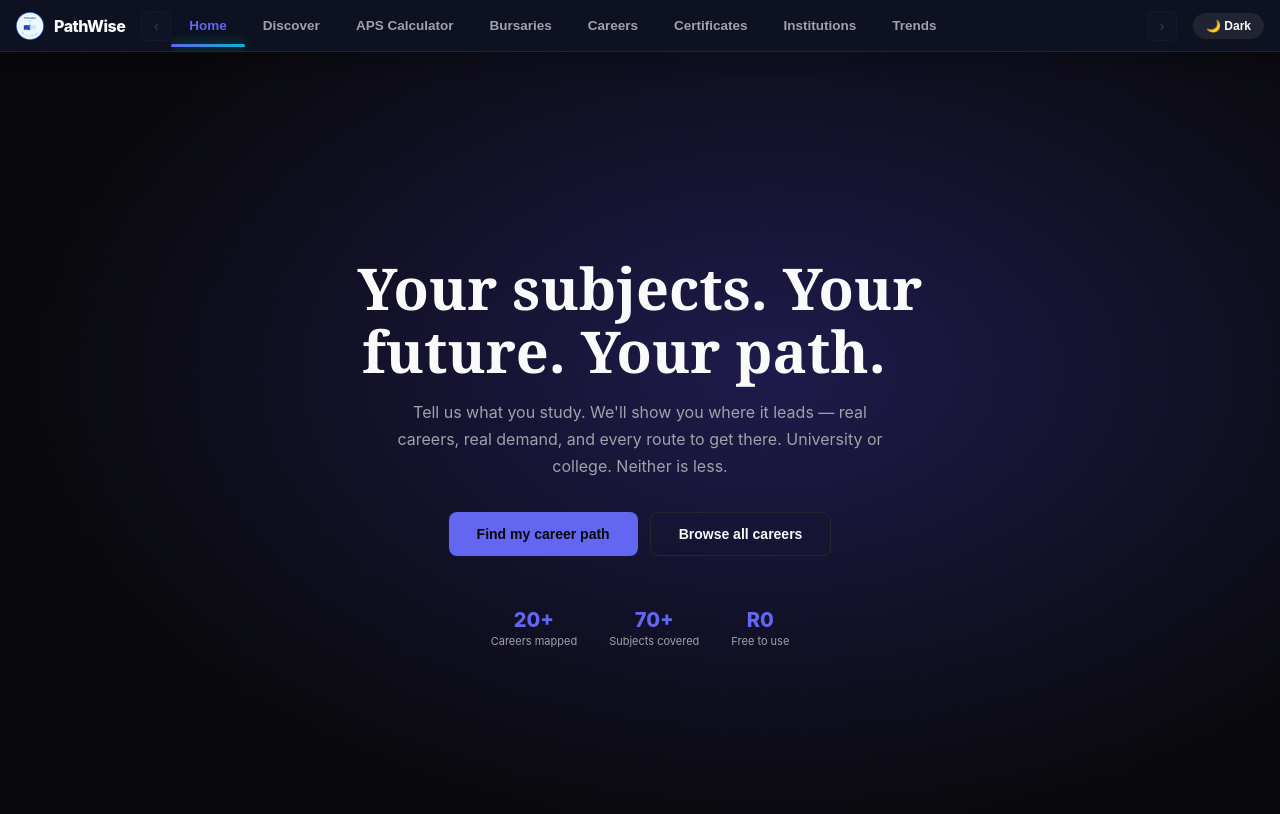
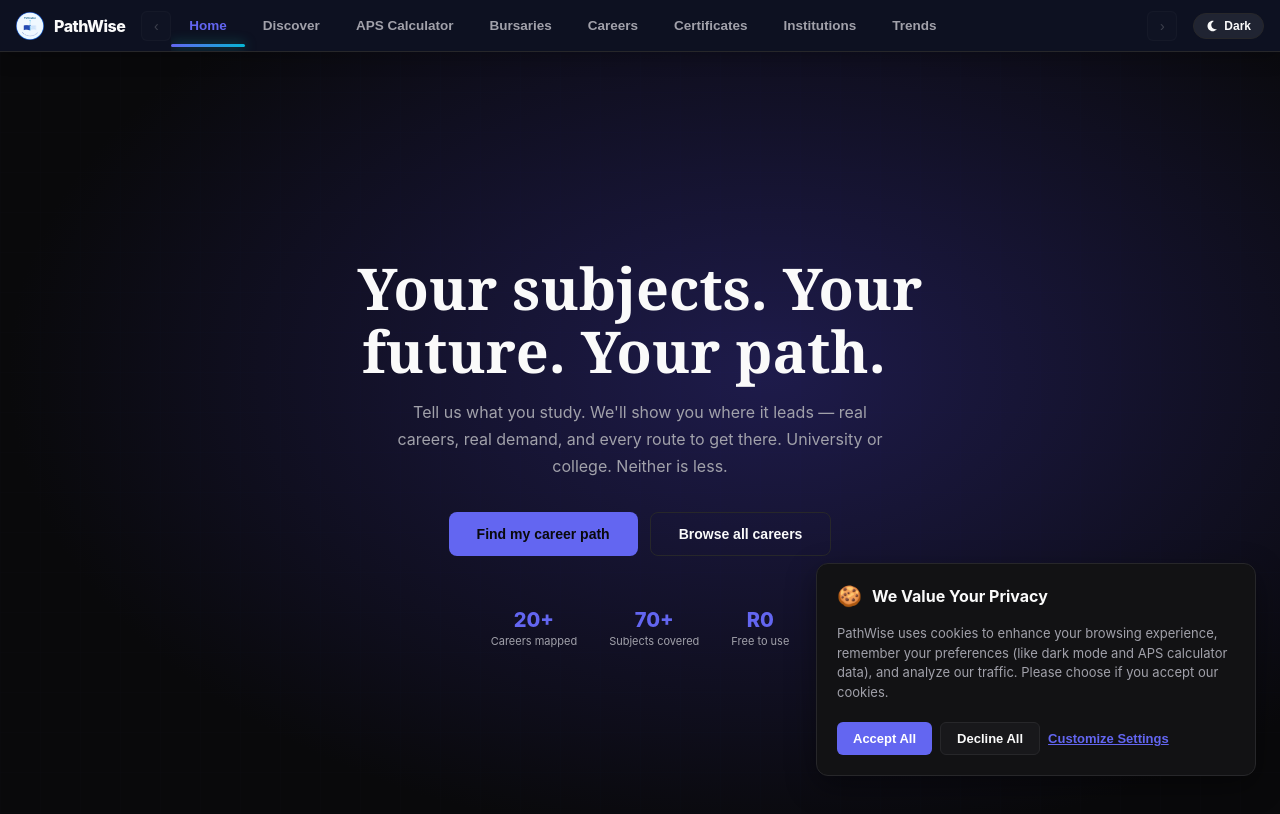
Before and after one commit to ngobeni2302-alt/PathWayZA, a React (Vite) app: page / in a window 1280 px wide. Shown: the top 814 px of the page. Built offline with nearby package versions, Linux system fonts and the light colour scheme.

Commit message:
complete

```diff
--- a/PathwayZA.jsx
+++ b/PathwayZA.jsx
@@ -1,5 +1,26 @@
 import { useState, useEffect, useRef, useCallback } from "react";
 import { supabase } from "./src/supabaseClient.js";
+import { FaMoon } from "react-icons/fa6";
+import { CiLight } from "react-icons/ci";
+
+// ── COOKIE HELPERS ────────────────────────────────────────────────────────────
+const setCookie = (name, value, days = 365) => {
+  const d = new Date();
+  d.setTime(d.getTime() + (days * 24 * 60 * 60 * 1000));
+  const expires = "expires=" + d.toUTCString();
+  document.cookie = `${name}=${encodeURIComponent(value)};${expires};path=/;SameSite=Lax`;
+};
+
+const getCookie = (name) => {
+  const nameEQ = name + "=";
+  const ca = document.cookie.split(';');
+  for (let i = 0; i < ca.length; i++) {
+    let c = ca[i];
+    while (c.charAt(0) === ' ') c = c.substring(1, c.length);
+    if (c.indexOf(nameEQ) === 0) return decodeURIComponent(c.substring(nameEQ.length, c.length));
+  }
+  return null;
+};
 
 // ── THEME TOKENS ─────────────────────────────────────────────────────────────
 const DARK = {
@@ -2896,7 +2917,17 @@ function SystemTabNav({ tabs, activeTab, onTabSelect, T, dark, setDark }) {
               gap: 6
             }}
           >
-            {dark ? "🌙 Dark" : "☀️ Light"}
+            {dark ? (
+              <>
+                <FaMoon size={12} />
+                <span>Dark</span>
+              </>
+            ) : (
+              <>
+                <CiLight size={14} style={{ strokeWidth: 0.5 }} />
+                <span>Light</span>
+              </>
+            )}
           </button>
         </div>
       )}
@@ -2904,11 +2935,154 @@ function SystemTabNav({ tabs, activeTab, onTabSelect, T, dark, setDark }) {
   );
 }
 
+// ── COOKIE CONSENT BANNER ─────────────────────────────────────────────────────
+function CookieConsentBanner({ T, dark, onAccept }) {
+  const [isOpen, setIsOpen] = useState(false);
+  const [showCustomize, setShowCustomize] = useState(false);
+
+  const [prefs, setPrefs] = useState({
+    necessary: true,
+    preferences: true,
+    analytics: true
+  });
+
+  useEffect(() => {
+    const consent = getCookie("pathway_cookie_consent");
+    if (!consent) {
+      const timer = setTimeout(() => setIsOpen(true), 1200);
+      return () => clearTimeout(timer);
+    }
+  }, []);
+
+  if (!isOpen) return null;
+
+  const handleAcceptAll = () => {
+    const consentData = {
+      necessary: true,
+      preferences: true,
+      analytics: true
+    };
+    setCookie("pathway_cookie_consent", JSON.stringify(consentData), 365);
+    setIsOpen(false);
+    if (onAccept) onAccept(consentData);
+  };
+
+  const handleDeclineAll = () => {
+    const consentData = {
+      necessary: true,
+      preferences: false,
+      analytics: false
+    };
+    setCookie("pathway_cookie_consent", JSON.stringify(consentData), 365);
+    setIsOpen(false);
+    if (onAccept) onAccept(consentData);
+  };
+
+  const handleSaveChoices = () => {
+    setCookie("pathway_cookie_consent", JSON.stringify(prefs), 365);
+    setIsOpen(false);
+    if (onAccept) onAccept(prefs);
+  };
+
+  return (
+    <div className="cookie-banner-container" style={{
+      backgroundColor: T.navyCard,
+      border: `1px solid ${T.border}`,
+      color: T.chalk,
+    }}>
+      {!showCustomize ? (
+        <div style={{ display: "flex", flexDirection: "column", gap: 16 }}>
+          <div style={{ display: "flex", alignItems: "center", gap: 10 }}>
+            <span style={{ fontSize: 20 }}>🍪</span>
+            <h3 style={{ fontSize: 16, fontWeight: 700, margin: 0 }}>We Value Your Privacy</h3>
+          </div>
+          <p style={{ fontSize: 13, color: T.muted, lineHeight: 1.5, margin: 0 }}>
+            PathWise uses cookies to enhance your browsing experience, remember your preferences (like dark mode and APS calculator data), and analyze our traffic. Please choose if you accept our cookies.
+          </p>
+          <div className="cookie-banner-actions" style={{ display: "flex", flexWrap: "wrap", gap: 8, marginTop: 4 }}>
+            <button className="cookie-btn" onClick={handleAcceptAll} style={{ backgroundColor: T.teal, color: "#FFFFFF" }}>
+              Accept All
+            </button>
+            <button className="cookie-btn" onClick={handleDeclineAll} style={{ backgroundColor: T.inputBg, border: `1px solid ${T.border}`, color: T.chalk }}>
+              Decline All
+            </button>
+            <button className="cookie-btn-link" onClick={() => setShowCustomize(true)} style={{ color: T.teal, padding: 0 }}>
+              Customize Settings
+            </button>
+          </div>
+        </div>
+      ) : (
+        <div style={{ display: "flex", flexDirection: "column", gap: 16 }}>
+          <div style={{ display: "flex", alignItems: "center", justifyContent: "space-between" }}>
+            <div style={{ display: "flex", alignItems: "center", gap: 10 }}>
+              <span style={{ fontSize: 20 }}>⚙️</span>
+              <h3 style={{ fontSize: 16, fontWeight: 700, margin: 0 }}>Customize Preferences</h3>
+            </div>
+            <button className="cookie-btn-link" onClick={() => setShowCustomize(false)} style={{ color: T.muted, background: "none", border: "none", cursor: "pointer", fontSize: 13 }}>
+              ← Back
+            </button>
+          </div>
+
+          <div style={{ display: "flex", flexDirection: "column", gap: 12, margin: "8px 0" }}>
+            {/* Necessary */}
+            <div style={{ display: "flex", justifyContent: "space-between", alignItems: "flex-start", gap: 12, paddingBottom: 10, borderBottom: `1px solid ${T.border}` }}>
+              <div>
+                <div style={{ fontSize: 13, fontWeight: 600 }}>Necessary Cookies (Required)</div>
+                <div style={{ fontSize: 11, color: T.muted }}>Enable basic core features like site navigation, security, and theme preferences.</div>
+              </div>
+              <input type="checkbox" checked disabled style={{ cursor: "not-allowed", accentColor: T.teal }} />
+            </div>
+
+            {/* Preferences */}
+            <div style={{ display: "flex", justifyContent: "space-between", alignItems: "flex-start", gap: 12, paddingBottom: 10, borderBottom: `1px solid ${T.border}` }}>
+              <div>
+                <div style={{ fontSize: 13, fontWeight: 600 }}>Functional / Preference Cookies</div>
+                <div style={{ fontSize: 11, color: T.muted }}>Used to remember your selected subjects, APS scores, and specific filter choices.</div>
+              </div>
+              <input
+                type="checkbox"
+                checked={prefs.preferences}
+                onChange={(e) => setPrefs({ ...prefs, preferences: e.target.checked })}
+                style={{ cursor: "pointer", accentColor: T.teal, width: 16, height: 16 }}
+              />
+            </div>
+
+            {/* Analytics */}
+            <div style={{ display: "flex", justifyContent: "space-between", alignItems: "flex-start", gap: 12 }}>
+              <div>
+                <div style={{ fontSize: 13, fontWeight: 600 }}>Performance & Analytics Cookies</div>
+                <div style={{ fontSize: 11, color: T.muted }}>Help us understand how visitors interact with the site, letting us refine our career statistics.</div>
+              </div>
+              <input
+                type="checkbox"
+                checked={prefs.analytics}
+                onChange={(e) => setPrefs({ ...prefs, analytics: e.target.checked })}
+                style={{ cursor: "pointer", accentColor: T.teal, width: 16, height: 16 }}
+              />
+            </div>
+          </div>
+
+          <div className="cookie-banner-actions" style={{ display: "flex", gap: 8, marginTop: 4 }}>
+            <button className="cookie-btn" onClick={handleSaveChoices} style={{ backgroundColor: T.teal, color: "#FFFFFF" }}>
+              Save Choices
+            </button>
+            <button className="cookie-btn" onClick={() => setShowCustomize(false)} style={{ backgroundColor: T.inputBg, border: `1px solid ${T.border}`, color: T.chalk }}>
+              Cancel
+            </button>
+          </div>
+        </div>
+      )}
+    </div>
+  );
+}
+
 // ── APP ───────────────────────────────────────────────────────────────────────
 export default function App() {
   const ALL_TABS = ["Home", "Discover", "APS Calculator", "Bursaries", "Careers", "Certificates", "Institutions", "Trends"];
 
   const [page, setPage] = useState(() => {
+    const cookieSaved = getCookie("pathway_page");
+    if (cookieSaved && ALL_TABS.includes(cookieSaved)) return cookieSaved;
     const saved = localStorage.getItem("pathway_page");
     return saved && ALL_TABS.includes(saved) ? saved : "Home";
   });
@@ -2917,6 +3091,8 @@ export default function App() {
   const transitionTimerRef = useRef(null);
 
   const [dark, setDark] = useState(() => {
+    const cookieSaved = getCookie("pathway_dark");
+    if (cookieSaved !== null) return cookieSaved === "true";
     const saved = localStorage.getItem("pathway_dark");
     return saved !== null ? saved === "true" : true;
   });
@@ -2924,10 +3100,12 @@ export default function App() {
 
   useEffect(() => {
     localStorage.setItem("pathway_page", page);
+    setCookie("pathway_page", page, 30);
   }, [page]);
 
   useEffect(() => {
     localStorage.setItem("pathway_dark", dark);
+    setCookie("pathway_dark", dark.toString(), 30);
   }, [dark]);
 
   const T = dark ? DARK : LIGHT;
@@ -2992,6 +3170,7 @@ export default function App() {
           {displayPage === "Certificates" && <>{pageHeader("Certificates Archive", "Booster certificates archive to upskill and enhance your credentials.")}<CertificatesPage T={T} dark={dark} /></>}
         </div>
       </div>
+      <CookieConsentBanner T={T} dark={dark} />
     </div>
   );
 }
--- a/package.json
+++ b/package.json
@@ -12,7 +12,8 @@
     "@supabase/supabase-js": "^2.110.2",
     "dotenv": "^17.4.2",
     "react": "^18.2.0",
-    "react-dom": "^18.2.0"
+    "react-dom": "^18.2.0",
+    "react-icons": "^5.7.0"
   },
   "devDependencies": {
     "@vitejs/plugin-react": "^4.2.1",
--- a/src/index.css
+++ b/src/index.css
@@ -600,3 +600,81 @@ body {
   opacity: 1;
   transform: translateY(0);
 }
+
+/* ── COOKIE CONSENT BANNER ── */
+@keyframes cookieSlideUp {
+  from {
+    opacity: 0;
+    transform: translateY(30px);
+  }
+  to {
+    opacity: 1;
+    transform: translateY(0);
+  }
+}
+
+.cookie-banner-container {
+  position: fixed;
+  bottom: 24px;
+  right: 24px;
+  width: 90%;
+  max-width: 440px;
+  z-index: 10000;
+  border-radius: 12px;
+  padding: 20px;
+  box-shadow: 0 10px 30px rgba(0, 0, 0, 0.4);
+  backdrop-filter: blur(12px);
+  -webkit-backdrop-filter: blur(12px);
+  animation: cookieSlideUp 0.4s cubic-bezier(0.16, 1, 0.3, 1) forwards;
+  box-sizing: border-box;
+}
+
+.cookie-btn {
+  padding: 8px 16px;
+  font-size: 13px;
+  font-weight: 600;
+  border-radius: 6px;
+  border: none;
+  cursor: pointer;
+  transition: all 0.2s ease;
+  display: inline-flex;
+  align-items: center;
+  justify-content: center;
+}
+
+.cookie-btn:hover {
+  transform: translateY(-1px);
+  filter: brightness(1.1);
+}
+
+.cookie-btn:active {
+  transform: scale(0.98);
+}
+
+.cookie-btn-link {
+  background: none;
+  border: none;
+  font-size: 13px;
+  font-weight: 600;
+  cursor: pointer;
+  text-decoration: underline;
+  transition: opacity 0.2s ease;
+}
+
+.cookie-btn-link:hover {
+  opacity: 0.85;
+}
+
+@media (max-width: 576px) {
+  .cookie-banner-container {
+    bottom: 0;
+    right: 0;
+    left: 0;
+    width: 100%;
+    max-width: 100%;
+    border-radius: 12px 12px 0 0;
+    border-left: none !important;
+    border-right: none !important;
+    border-bottom: none !important;
+  }
+}
```
Also changed, not shown: 1 other file (tests, documents, lock files or other folders).
